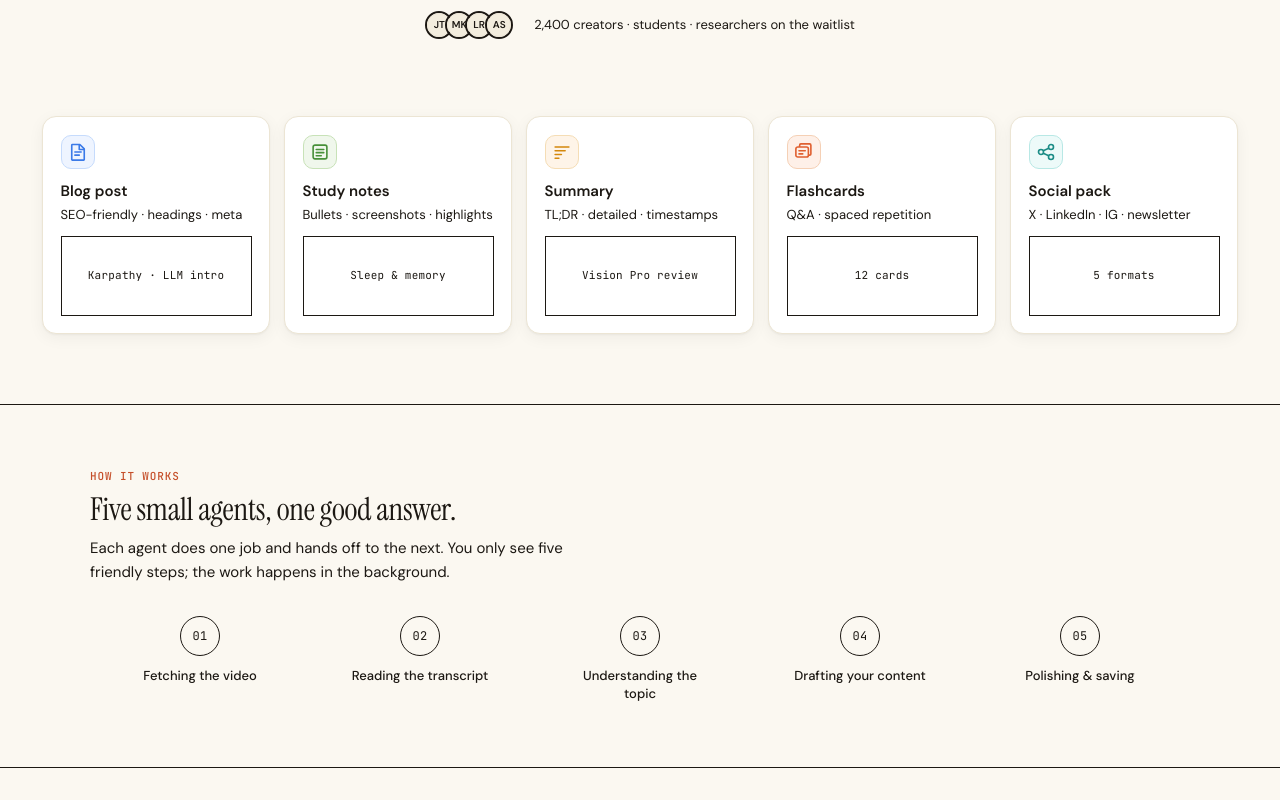
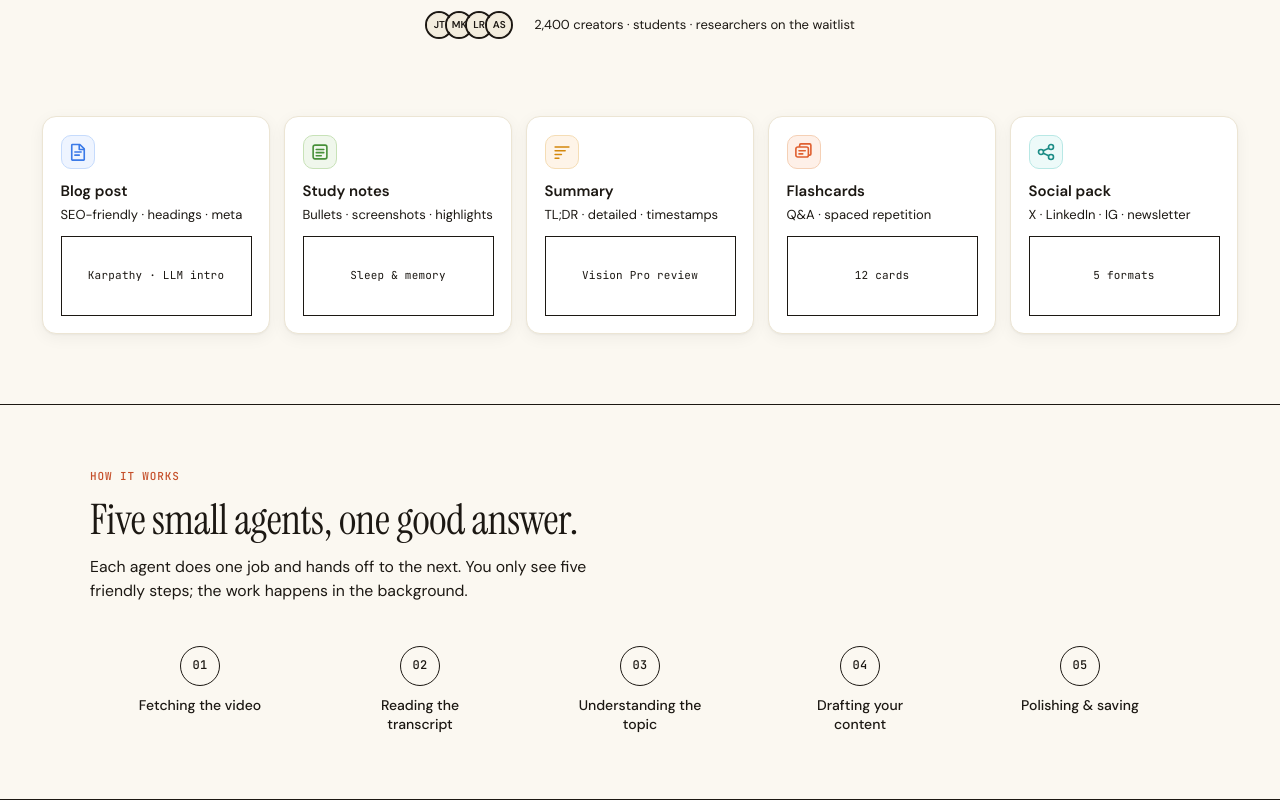
Before and after one commit to HemanthKusi/XtractNote, a Next.js app in the folder frontend/: page / in a window 1280 px wide. Shown: the part 585-1385 px from the top of the page. Before the commit the page ends 1353 px from the top, so only its background shows below. Built offline with nearby package versions, Linux system fonts and the light colour scheme.

Commit message:
fix(how-it-works): increase heading size, description size, and line visibility.

```diff
--- a/frontend/src/components/landing/how-it-works.tsx
+++ b/frontend/src/components/landing/how-it-works.tsx
@@ -44,26 +44,38 @@ const PIPELINE_STEPS = [
           <div className="eyebrow">How it works</div>
 
           {/* ── Heading ── */}
-          <h2 className="mt-2 max-w-[520px] font-serif text-3xl leading-[1.15] tracking-tight sm:text-4xl">
+          <h2
+            className="
+              mt-3 max-w-[580px]
+              font-serif text-4xl leading-[1.15] tracking-tight
+              md:text-[42px]
+            "
+          >
             Five small agents, one good answer.
           </h2>
 
           {/* ── Description ── */}
-          <p className="mt-2.5 max-w-[480px] text-[15px] leading-relaxed text-[var(--ink-muted)]">
+          <p className="mt-3 max-w-[500px] text-base leading-relaxed text-[var(--ink-muted)] md:text-lg">
             Each agent does one job and hands off to the next. You only see
             five friendly steps; the work happens in the background.
           </p>
 
-          {/* ── Pipeline steps ── */}
-          <div className="relative mt-9 grid grid-cols-5">
+          {/* ── Pipeline steps ──
+              The grid creates 5 equal columns. A horizontal line
+              connects all circles. Each circle sits on top of the
+              line with z-index and a bg color that "covers" the
+              line behind it, creating the pipeline appearance. */}
+          <div className="relative mt-12 grid grid-cols-5">
 
             {/* Horizontal connecting line — sits behind the circles.
                 Positioned from 10% to 90% so the line starts and
                 ends at the center of the first and last circles.
-                top: 20px = half of the 40px circle height. */}
+                top: 20px = half of the 40px circle height.
+                Uses border-strong for better contrast against
+                the surface-alt background. */}
             <div
-              className="absolute left-[10%] right-[10%] h-px bg-[var(--border)]"
-              style={{ top: 20 }}
+              className="absolute left-[10%] right-[10%] bg-[var(--border-strong)]"
+              style={{ top: 19, height: 2 }}
             />
 
             {/* Individual steps */}
@@ -72,21 +84,22 @@ const PIPELINE_STEPS = [
                 key={step.number}
                 className="relative z-[1] flex flex-col items-center text-center"
               >
-                {/* Numbered circle */}
+                {/* Numbered circle — bg matches section bg so the
+                    connecting line appears to pass behind it */}
                 <div
                   className="
                     flex h-[40px] w-[40px] items-center justify-center
                     rounded-full
-                    border border-[var(--border)]
-                    bg-[var(--bg)]
-                    font-mono text-xs text-[var(--ink-muted)]
+                    border border-[var(--border-strong)]
+                    bg-[var(--surface-alt)]
+                    font-mono text-xs font-medium text-[var(--ink-muted)]
                   "
                 >
                   {step.number}
                 </div>
 
                 {/* Step label */}
-                <div className="mt-3 max-w-[140px] text-sm font-medium">
+                <div className="mt-3 max-w-[140px] text-[14px] font-medium leading-snug">
                   {step.label}
                 </div>
               </div>
```
